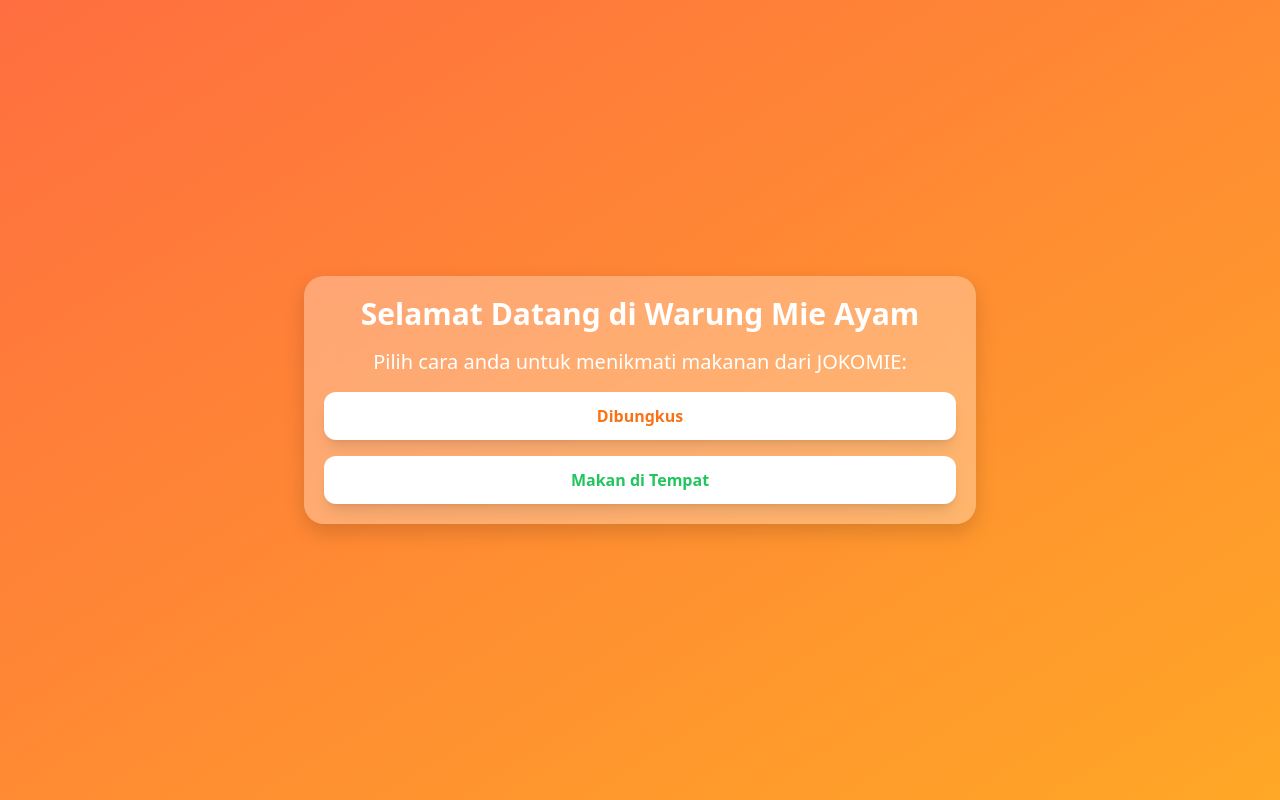
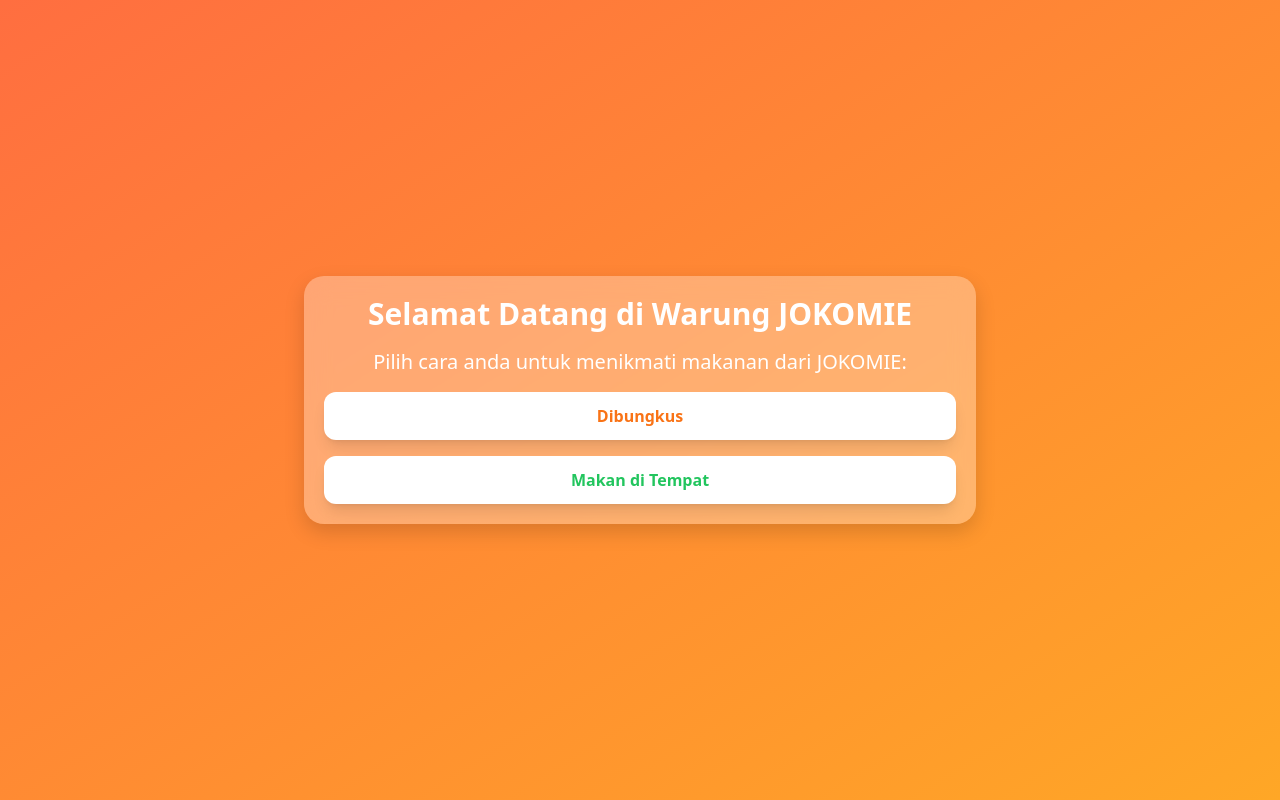
Before and after one commit to Shaniita/WARUNG, a plain HTML site: page index.html in a window 1280 px wide. Drawn offline with nearby package versions, Linux system fonts and the light colour scheme.

Commit message:
index.html

```diff
--- a/index.html
+++ b/index.html
@@ -51,7 +51,7 @@
 
     <!-- Halaman Pilihan Tempat -->
     <div id="startPage" class="glass-card text-center space-y-4">
-      <h1 class="text-3xl font-bold text-white">Selamat Datang di Warung Mie Ayam</h1>
+      <h1 class="text-3xl font-bold text-white">Selamat Datang di Warung JOKOMIE</h1>
       <p class="text-xl text-white">Pilih cara anda untuk menikmati makanan dari JOKOMIE:</p>
       <div class="flex flex-col gap-4 mt-4">
         <button onclick="pilihTempat('Dibungkus')" class="bg-white text-orange-500 font-semibold py-3 rounded-xl shadow-lg">Dibungkus</button>
```
